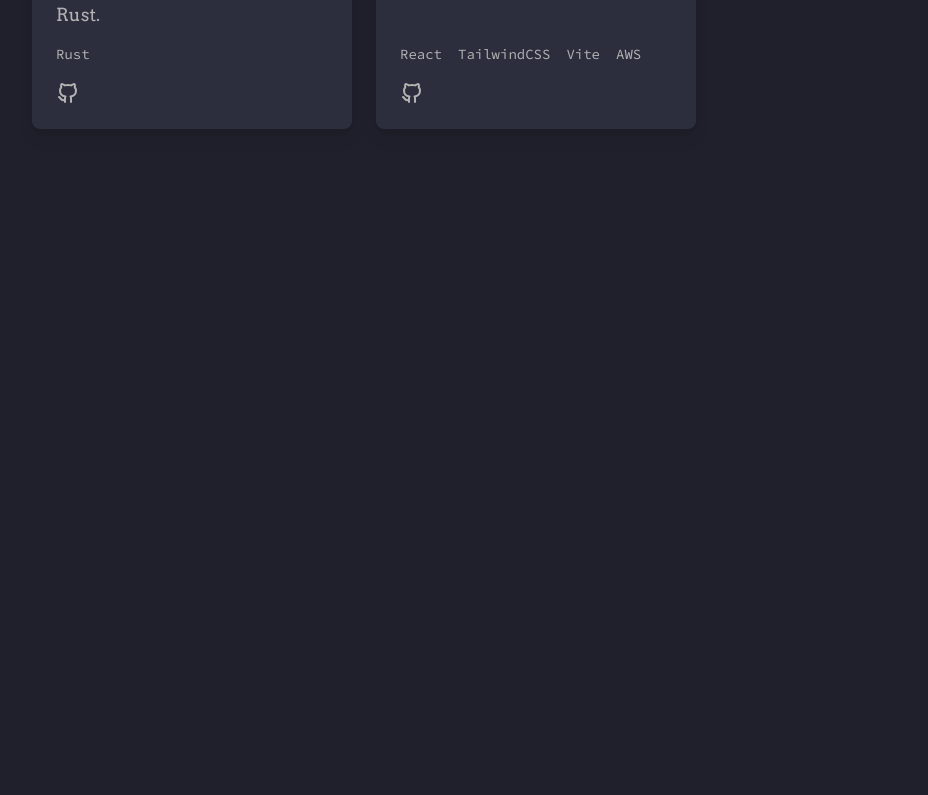
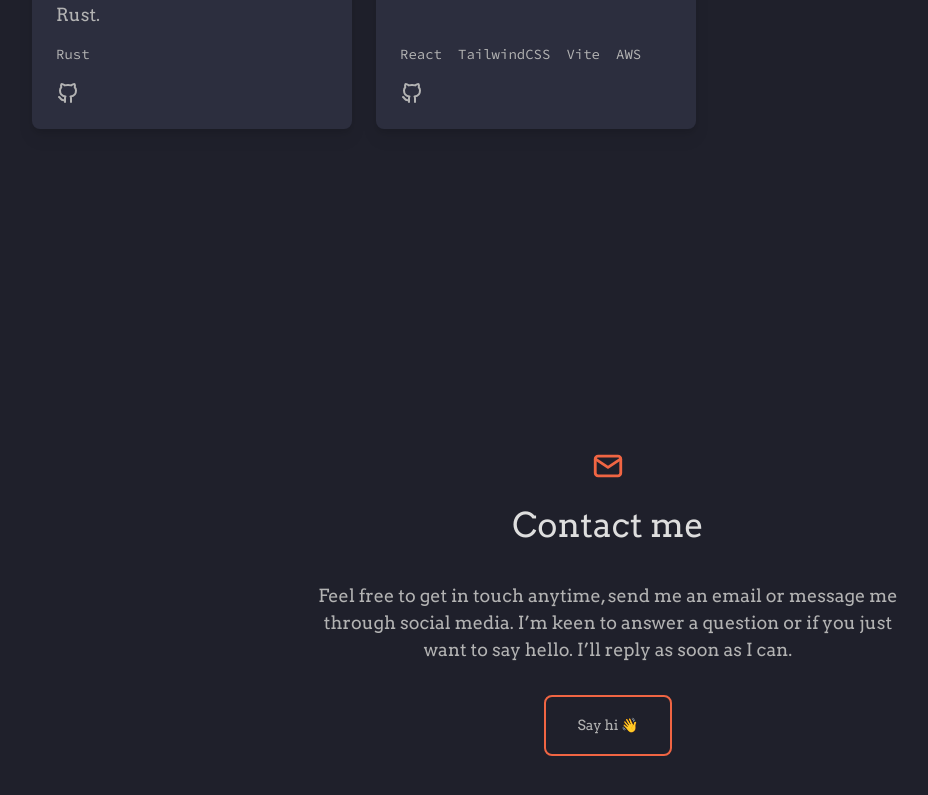
Before and after one commit to jhonnyfmartinez/portfolio-v1, a Next.js app: page / in a window 1280 px wide. Shown: the part 5003-5798 px from the top of the page, without its empty margins (32-960 px from the left). Before the commit the page ends 5292 px from the top, so only its background shows below. Built offline with nearby package versions, Linux system fonts and the light colour scheme.

Commit message:
fix: removed unused testid attribute
feat: Contact section created

fix: added section anchors

```diff
--- a/app/components/SectionHeading.tsx
+++ b/app/components/SectionHeading.tsx
@@ -1,16 +1,20 @@
+import clsx from 'clsx';
+
 type SectionHeadingProps = {
   icon: (props: { className?: string }) => React.ReactElement;
+  centered?: boolean;
 };
 
 const SectionHeading = (props: React.PropsWithChildren<SectionHeadingProps>) => {
   const Icon = props.icon;
   return (
-    <div className="flex items-center gap-6">
-      <h3 className="text-headings flex items-center gap-4">
+    <div className={clsx(['flex items-center gap-6', { 'justify-center': props.centered }])}>
+      <h3
+        className={clsx(['text-headings flex items-center gap-4', { 'flex-col': props.centered }])}>
         <Icon className="text-primary" data-testid="section-heading-icon" />
         {props.children}
       </h3>
-      <div className="h-px flex-grow max-w-[315px] opacity-20 bg-text" />
+      {!props.centered && <div className="h-px flex-grow max-w-[315px] opacity-20 bg-text" />}
     </div>
   );
 };
--- a/app/page.tsx
+++ b/app/page.tsx
@@ -1,5 +1,6 @@
 // istanbul ignore file
 import About from './sections/About';
+import Contact from './sections/Contact';
 import Experience from './sections/Experience';
 import Featured from './sections/Featured';
 import Hero from './sections/Hero';
@@ -13,6 +14,7 @@ export default function Home() {
       <Experience />
       <Featured />
       <Projects />
+      <Contact />
     </>
   );
 }
--- a/app/sections/About.tsx
+++ b/app/sections/About.tsx
@@ -4,7 +4,7 @@ import Image from 'next/image';
 import { TECH_STACK_DATA } from '../utils/data.utils';
 
 const About = () => (
-  <section className="section-container" data-testid="about-section">
+  <section className="section-container" data-testid="about-section" id="about">
     <SectionHeading icon={TbUser}>About me</SectionHeading>
     <div className="flex flex-col items-center gap-20 xl:flex-row">
       <div className="flex flex-col gap-6">
--- /dev/null
+++ b/app/sections/Contact.tsx
@@ -0,0 +1,22 @@
+import { TbMail } from 'react-icons/tb';
+import SectionHeading from '../components/SectionHeading';
+import Button from '../components/Button';
+
+const Contact = () => (
+  <section className="section-container sm:gap-8" id="contact">
+    <SectionHeading centered icon={TbMail}>
+      Contact me
+    </SectionHeading>
+    <div className="text-center max-w-[580px] mx-auto">
+      <p>
+        Feel free to get in touch anytime, send me an email or message me through social media. I’m
+        keen to answer a question or if you just want to say hello. I’ll reply as soon as I can.
+      </p>
+      <Button href="mailto:jhonny9550@gmail.com" target="_blank" className="mt-8 mx-auto">
+        Say hi 👋
+      </Button>
+    </div>
+  </section>
+);
+
+export default Contact;
--- a/app/sections/Experience.tsx
+++ b/app/sections/Experience.tsx
@@ -11,7 +11,7 @@ import { EXPERIENCE_DATA } from '../utils/data.utils';
 const Experience = () => {
   const [selectedTab, setSelectedTab] = useState(0);
   return (
-    <section className="section-container sm:px-16 xl:px-[260px]" data-testid="experience-section">
+    <section className="section-container sm:px-16 xl:px-[260px]" id="experience">
       <SectionHeading icon={TbDeviceLaptop}>Professional experience</SectionHeading>
       <div className="flex flex-col gap-8 sm:flex-row">
         <Tabs
--- a/app/sections/Featured.tsx
+++ b/app/sections/Featured.tsx
@@ -5,7 +5,7 @@ import { FEATURED_PROJECTS_DATA } from '../utils/data.utils';
 import FeaturedProject from '../components/FeaturedProject';
 
 const Featured = () => (
-  <section className="section-container" data-testid="featured-section">
+  <section className="section-container" id="projects">
     <SectionHeading icon={TbFolder}>Featured projects</SectionHeading>
     <div className="flex flex-col sm:gap-[124px]">
       {FEATURED_PROJECTS_DATA.map((project, index) => (
```
